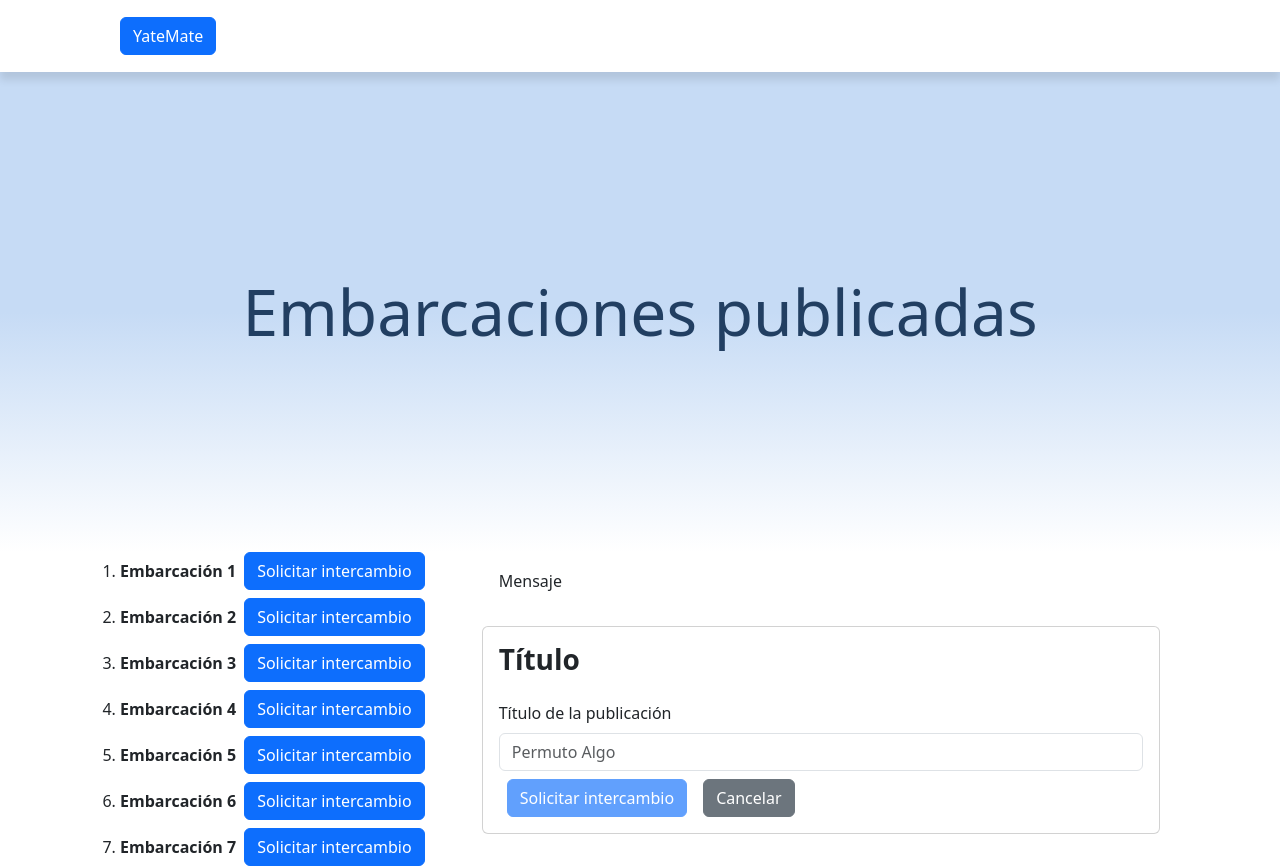
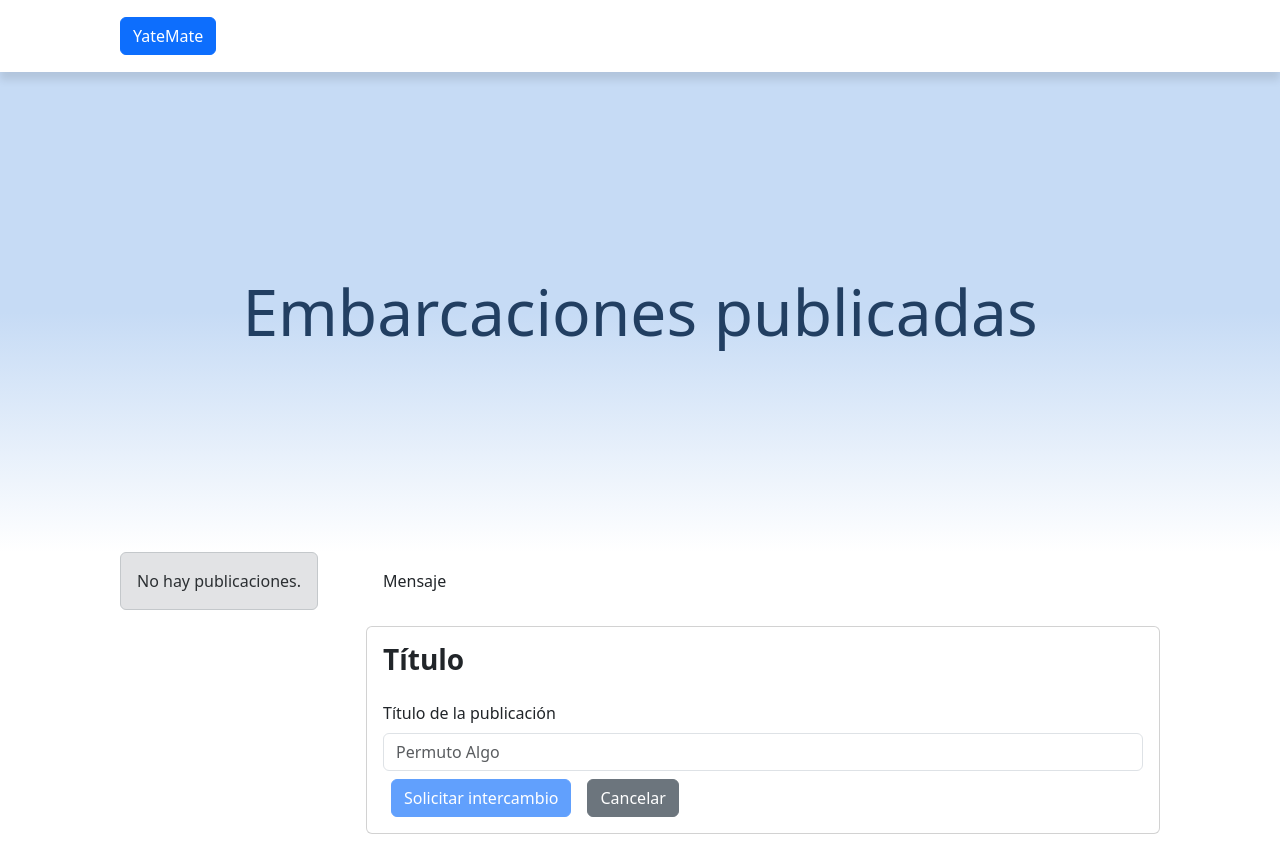
Before and after one commit to ArturoNievas/SmartNavis, an Angular app in the folder smartnavis_front/: page /publicaciones/embarcaciones in a window 1280 px wide. Shown: the top 868 px of the page. Built offline with nearby package versions, Linux system fonts and the light colour scheme.

Commit message:
Eliminar código no utilizado y actualizar maquetas en embarcaciones-publicadas-page.component.ts

```diff
--- a/smartnavis_front/src/app/pages/embarcaciones-publicadas-page/embarcaciones-publicadas-page.component.ts
+++ b/smartnavis_front/src/app/pages/embarcaciones-publicadas-page/embarcaciones-publicadas-page.component.ts
@@ -4,15 +4,7 @@ import { FormsModule } from '@angular/forms';
 
 import { AppPageComponent } from '../../shared/components/app-page/app-page.component';
 
-import { mockups } from '../../shared/mockups';
-
-const publicaciones = Array.from({ length: 10 }, (_, i) => ({
-  id: i + 1,
-  titulo: `Embarcación ${i + 1}`,
-  descripcion: `Descripción de la embarcación ${i + 1}`,
-  bien: mockups.embarcacion(i + 1),
-  permutacionesSolicitadas: [],
-}));
+const publicaciones: any[] = [];
 
 @Component({
   selector: 'app-embarcaciones-publicadas-page',
--- a/smartnavis_front/src/app/shared/mockups.ts
+++ /dev/null
@@ -1,56 +0,0 @@
-/*
-
-export interface Bien {
-    id: number;
-    titular: any;
-    publicacion?: Publicacion;
-    habilitadoIntercambio: boolean;
-}
-
-export interface Embarcacion extends Bien {
-    matricula: string;
-    nombre: string;
-    eslora: number;
-    calado: number;
-    manga: number;
-}
-
-export interface Publicacion {
-  id: number;
-  titulo: string;
-  descripcion: string;
-  bien: any;
-  permutasSolicitadas: any[];
-}
-*/
-
-import { Bien } from "../interfaces/bien"
-
-const bien = (id: number) => {
-    return {
-        id: id,
-        titular: null,
-        publicacion: null,
-        habilitadoIntercambio: true,
-    }
-}
-
-const embarcacion = (id: number) => {
-    return {
-        ...bien(id),
-        matricula: `MAT-${id}`,
-        nombre: `Embarcacion ${id}`,
-        eslora: 10,
-        calado: 5,
-        manga: 3,
-    }
-}
-
-export const generateMockups = (mockup: any, quantity: number) => {
-    return Array.from({ length: quantity }, (_, index) => mockup(index + 1))
-}
-
-export const mockups = {
-    bien,
-    embarcacion,
-}
```
